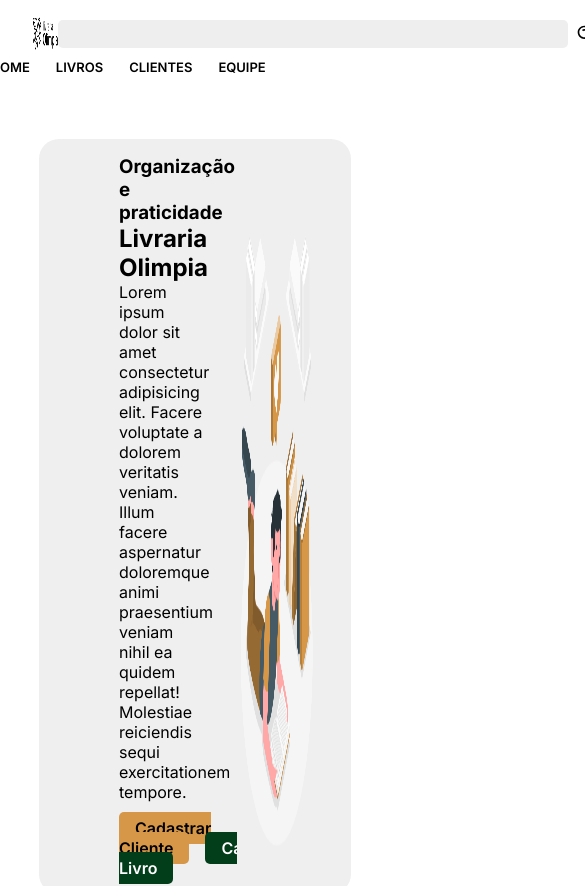
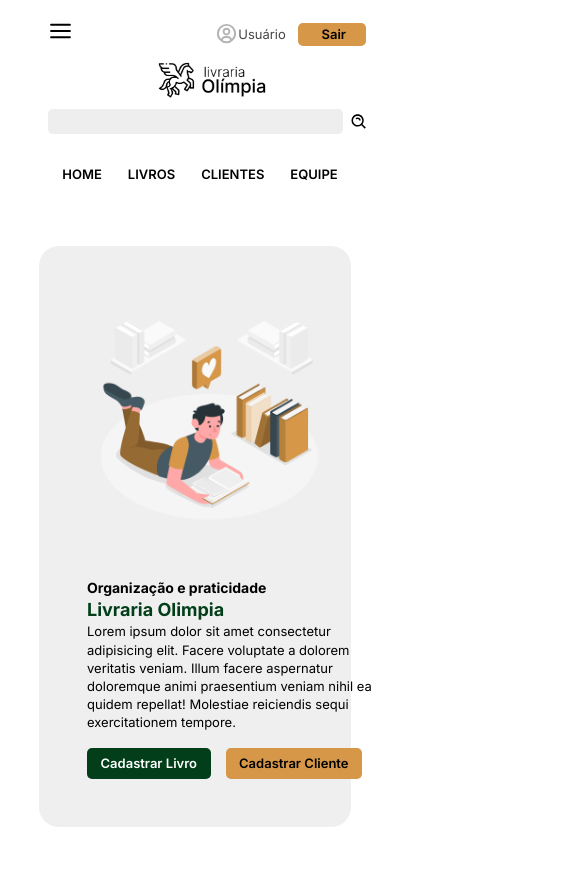
Before and after one commit to Sara-Lirio/Olimpia_App, a React (Vite) app: page /home in a window 390 px wide. Shown: the top 886 px of the page, 585 px wide, since content can reach past the window. Built offline with nearby package versions, Linux system fonts and the light colour scheme; no server answers.

Commit message:
Alterando layout responsivo da home

```diff
--- a/src/Pages/Home/Home.jsx
+++ b/src/Pages/Home/Home.jsx
@@ -24,9 +24,9 @@ const Home = () => {
       <main>
         <section className={style.card}>
           <div className={style.text}>
-            <h3>Organização e praticidade</h3>
-            <h1>Livraria Olimpia</h1>
-            <p>Lorem ipsum dolor sit amet consectetur adipisicing elit.
+            <h3 className={style.subtitle}>Organização e praticidade</h3>
+            <h1  className={style.title}>Livraria Olimpia</h1>
+            <p className={style.description}>Lorem ipsum dolor sit amet consectetur adipisicing elit.
               Facere voluptate a dolorem veritatis veniam. Illum facere
               aspernatur doloremque animi praesentium veniam nihil ea
               quidem repellat! Molestiae reiciendis sequi exercitationem
@@ -38,6 +38,8 @@ const Home = () => {
           </div>
           <img src={imageCard} className={style.imgcard} />
         </section>
+
+
         <section>
           <h3 className={style.h3}>ADICIONADOS RECENTEMENTE</h3>
           <div className={style.books}>
--- a/src/Pages/Home/Home.module.css
+++ b/src/Pages/Home/Home.module.css
@@ -14,30 +14,58 @@
     background-color: #D69748;
     border: none;
     border-radius: 5px;
-    padding: .4em 1em;
+    text-align: center;
+    padding: .5em;
     font-weight: 600;
-    color:black;
+    color: black;
     cursor: pointer;
     margin-right: 1em;
+    grid-area: cliente;
 }
 
 .btnLivro {
     background-color: #013E19;
     border: none;
     border-radius: 5px;
-    padding: .4em 1em;
+    text-align: center;
+    padding: .5em;
     font-weight: 600;
-    color:white;
+    color: white;
     cursor: pointer;
+    grid-area: livro;
 }
 
-.imgcard{
-width: 36%;
+.imgcard {
+    width: 80%;
+    grid-area: img;
+    margin: 2em 16em 1em 0;
 }
 
 .text {
-    width: 40%;
-    margin: auto 2em;
+    grid-area: text;
+    margin: 6em 0 6em 6em;
+    width: 60%;
+    line-height: 1.4;
+    display: grid;
+    grid-template-areas:
+        'subtitle'
+        'title'
+        'description'
+        'cadastros';
+}
+
+.subtitle {
+    grid-area: subtitle;
+
+}
+
+.title {
+    grid-area: title;
+    color: #013E19
+}
+
+.description {
+    grid-area: description;
 }
 
 .card {
@@ -45,13 +73,18 @@ width: 36%;
     background-color: #EFEFEF;
     border-radius: 20px;
     margin: 4em auto;
-    display: flex;
-    justify-content: space-between;
-    padding: 1em 3em;
+    display: grid;
+    grid-template-areas: 'text img';
+    gap: 0;
 }
 
 .cadastros {
     margin-top: 1em;
+    grid-area: cadastros;
+    display: grid;
+    grid-template-areas: 'livro cliente';
+    gap: 15px;
+    width: 22em;
 }
 
 .books {
@@ -63,6 +96,7 @@ width: 36%;
     justify-content: space-between;
     padding: 2em;
     margin-bottom: 5em;
+    flex-wrap: wrap;
 }
 
 .h3 {
@@ -71,49 +105,131 @@ width: 36%;
     font-size: 18px;
 }
 
-@media (max-width:425px) {
-    .container {
-        width: 80%;
-        margin-left: 5.25em;
+@media (max-width:1024px) {
+    .imgcard {
+        width: 87%;
+        margin: 5em 18em 2em 0;
     }
 
-    .phase{
-        font-size: 19px;
-        padding: .2em .3em .2em .4em;
-    }
-
-    .author{
-        padding: .1em 2em .4em 1em;
-        font-size: 16px;
+    .text {
+        margin: 6em 0 6em 4em;
     }
 }
 
-@media (max-width:375px) {
-    .container {
-        width: 90%;
-        margin-left: 3em;
+@media (max-width:768px) {
+    .imgcard {
+        width: 87%;
+        margin: 5em 12em 2em 0;
     }
 
-    .phase{
-        font-size: 17px;
+    .text {
+        margin: 3em 0 3em 3em;
     }
 
-    .author{
-        padding: .1em 2em .4em 1em;
+    .subtitle {
+        font-size: 14px;
+    }
+
+    .title {
+        font-size: 18px;
+    }
+
+    .description {
+        font-size: 13px;
+    }
+
+    .btnLivro,
+    .btnCliente {
+        font-size: 13px;
+        padding: .5em;
+    }
+
+    .cadastros {
+        width: 18em;
+    }
+
+}
+
+@media (max-width:425px) {
+
+    .imgcard {
+        width: 70%;
+        margin: 3em auto 0 auto;
+    }
+
+    .card {
+        grid-template-areas: 'img''text';
+        gap: 0;
+    }
+
+    .h3 {
+        margin-left: 5em;
+        font-size: 16px;
+    }
+
+}
+
+@media (max-width:375px) {
+    .imgcard {
+        width: 60%;
+        margin: 1em auto 0 auto;
+    }
+
+    .text {
+        margin: 1em 0em 2em .5em;
+        text-align: center;
+    }
+
+    .description {
+        font-size: 12px;
+    }
+
+    .cadastros {
+        grid-template-areas: 'livro' 'cliente';
+
+    }
+
+    .btnLivro,
+    .btnCliente {
+        width: 14em;
+        margin: 0 auto;
+    }
+
+    .h3 {
+        margin-left: 5em;
         font-size: 15px;
     }
 }
 
 @media (max-width:320px) {
-    .container {
-        margin-left: 1.9em;
+
+    .imgcard {
+        margin: 1em 1em 0 2.6em;
     }
 
-    .phase{
-        font-size: 16px;
+    .h3 {
+        margin-left: 3.5em;
+        font-size: 14px;
     }
 
-    .author{
-        font-size: 14px;
+    .title{
+        margin: 0 0 0 -1.2em;
     }
+
+    .subtitle {
+        margin: 0 0 0 -1em;
+    }
+
+    .description {
+        padding: 0 3em 0 0em;
+    }
+
+    .cadastros{
+        margin: .5em 0 0 -1.3em;
+    }
+
+    .card{
+        margin-top: 1.5em;
+    }
+
 }
--- a/src/components/CardBooks/CardBooks.module.css
+++ b/src/components/CardBooks/CardBooks.module.css
@@ -5,6 +5,7 @@
     flex-direction: column;
     justify-content: space-between;
     margin-left: 2em;
+    margin-bottom: 2em;
 }
 
 .image {
--- a/src/components/Footer/Footer.module.css
+++ b/src/components/Footer/Footer.module.css
@@ -59,6 +59,10 @@
         margin-top: 2em;
         line-height: 1.4;
         padding: 1.2em;
+    }
+
+    .apps{
+        margin-right: 1.5em;
     }
 }
 
--- a/src/components/Header/Header.jsx
+++ b/src/components/Header/Header.jsx
@@ -17,7 +17,7 @@ const Header = () => {
     const handleMenu = () => setMenu(!menu)
 
     return (
-        <header className={style.headerLogin}>
+        <header className={style.header}>
             <nav className={style.nav}>
                 <FiMenu size={30} className={style.btnMenu} onClick={handleMenu} />
                 <img className={style.logo} src={Logo} alt='logo' />
@@ -28,7 +28,7 @@ const Header = () => {
                 </form>
 
                 <p className={style.user} >
-                    <BiUserCircle size={35} color='#b3b3b3'/>
+                    <BiUserCircle size={35} color='#b3b3b3' className={style.use}/>
                     Usuário</p>
                 <Link to='/' className={style.btnExit}>Sair</Link>
 
--- a/src/components/Header/Header.module.css
+++ b/src/components/Header/Header.module.css
@@ -1,7 +1,8 @@
 .nav {
-    display: flex;
-    justify-content: space-between;
-    margin: 1em 6em 0 2em;
+    display: grid;
+    grid-template-areas: 'btnMenu logo search user btnExit';
+    margin: 1em 4em;
+    gap: 35px;
 }
 
 .btnMenu,
@@ -15,18 +16,25 @@
     color: #D69748;
 }
 
+.btnMenu {
+    grid-area: btnMenu;
+}
+
 .logo {
-    width: 10%;
+    width: 70%;
+    grid-area: logo;
 }
 
 .search {
     display: flex;
     align-items: center;
+    grid-area: search;
+    width: 40em;
 }
 
 .input {
     border: none;
-    width: 34em;
+    width: 100%;
     background-color: #EEEEEE;
     font-size: 15px;
     border-radius: 5px;
@@ -39,6 +47,7 @@
     align-items: center;
     color: #474545;
     font-size: 14px;
+    grid-area: user;
 }
 
 .btnExit {
@@ -47,9 +56,7 @@
     display: flex;
     align-items: center;
     padding: 0em 3em;
-}
-
-.btnExit {
+    grid-area: btnExit;
     color: black;
     border-radius: 5px;
     font-weight: 600;
@@ -119,22 +126,169 @@
 }
 
 
+@media (max-width:1440px) {
+    .logo {
+        width:
+        40%;
+    }
+}
+
 @media (max-width:1024px) {
+    .logo {
+        width: 80%;
+    }
 
+    .search {
+        width: 25em;
+    }
+
+    .input {
+        font-size: 14px;
+    }
+
+    .navPages {
+        margin-right: 5em;
+        margin-top: .4em;
+    }
 }
 
 @media (max-width:768px) {
+    .nav {
+        grid-template-areas:
+        'btnMenu logo user btnExit'
+        'search search search search';
+        margin: 1em 3em;
+        gap: 35px;
+    }
+
+    .logo {
+        width: 30%;
+    }
+
+    .search {
+        width: 30em;
+        margin: 0 auto;
+    }
+
+    .input {
+        font-size: 14px;
+    }
+
+    .navPages {
+        margin-right: 3em;
+        margin-top: 2em;
+    }
+
+    .btnExit {
+        padding: 0em 2.4em;
+        font-weight: 600;
+        font-size: 14px;
+        height: 1.8em;
+        margin-top: .5em;
+    }
+
+    .btnMenu {
+        width: 25px;
+
+    }
+
+    .user {
+        font-size: 13px;
+    }
+
+    .use{
+        width: 23px;
+    }
 
 }
 
 @media (max-width:425px) {
+    .logo {
+        width: 35%;
+        margin-left: 6.7em;
+    }
+
+    .nav {
+        grid-template-areas:
+        'btnMenu user btnExit'
+        'logo logo logo'
+        'search search search';
+        margin: 1em 3em;
+        gap: 10px;
+    }
+
+    .search {
+        width: 20em;
+    }
+
+    .user {
+        margin-left: 10em;
+    }
+
+    .btnExit {
+        padding: 0em 3.4em 0 1.8em;
+        font-size: 13px;
+        width: 2em;
+        margin-top: 0.5em;
+    }
+
+    .navPages {
+        margin-left: 2em;
+    }
+}
+
+
+@media (max-width:375px) {
+   .nav{
+    margin: 1em 2em;
+   }
+
+   .navPages{
+    display: flex;
+    flex-wrap: wrap;
+    margin-left: 1em ;
+}
 
 }
+@media (max-width:320px) {
+    .search {
+        width: 15em;
+    }
 
-@media (max-width:375px) {
+    .nav {
+        grid-template-areas:
+        'btnMenu btnExit '
+        'logo  logo'
+        'search  search';
+        margin: 1em 2em;
+        gap: 6px;
+    }
 
+    .btnExit {
+        margin-left: 11em;
+        margin-top: .5em;
+        font-size: 12px;
+    }
+
+    .user, .search {
+        display: none;
+    }
+
+    .logo {
+        width: 40%;
+        margin-left: 5em;
+        margin-top: .2em;
+    }
+
+    .navPages{
+        display: flex;
+        flex-wrap: wrap;
+        width: 15em;
+        justify-content: space-around;
+        margin:  0 auto;
+    }
+
+    .link {
+        padding-bottom: .7em ;
+    }
 }
-
-@media (max-width:320px) {
-
-}
```
